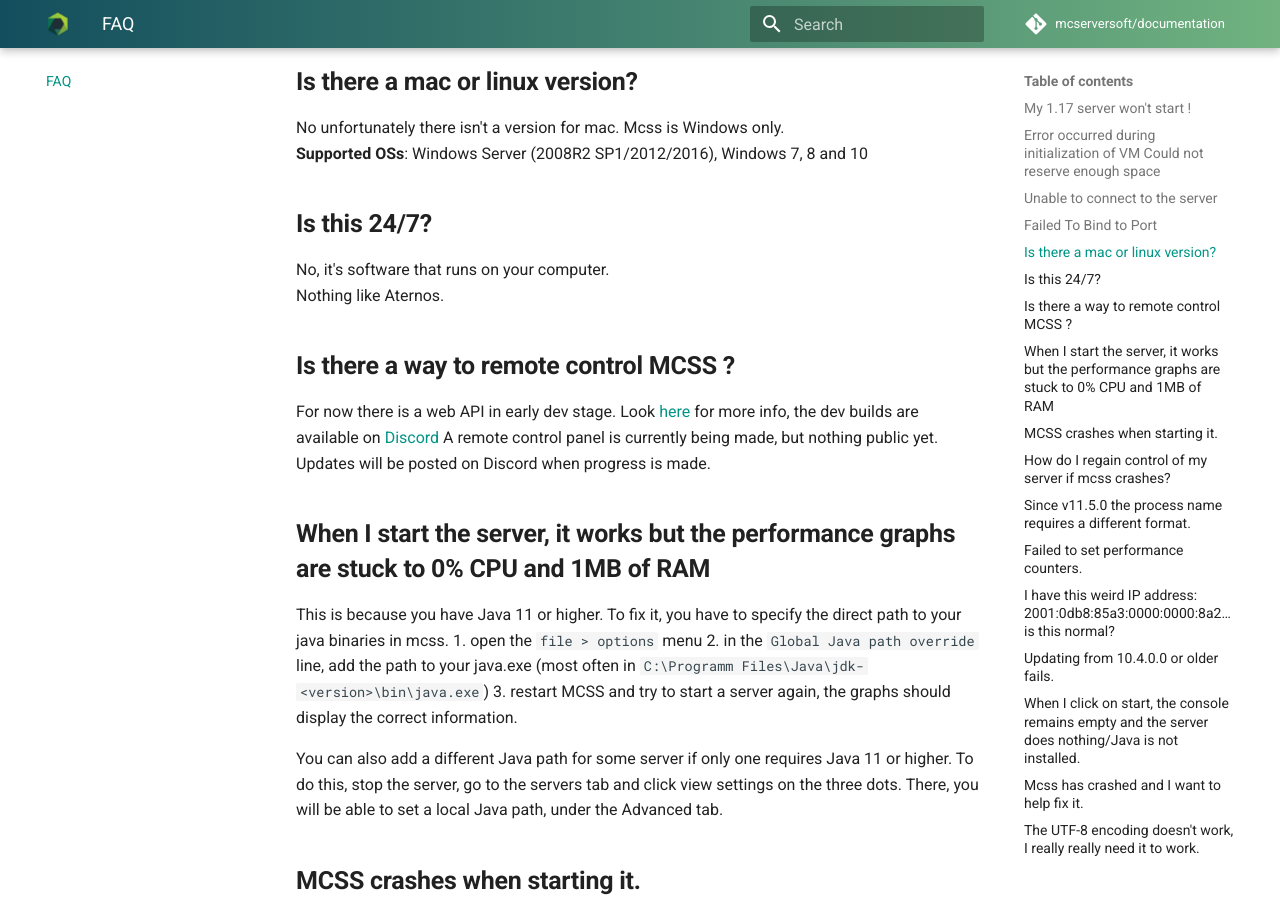
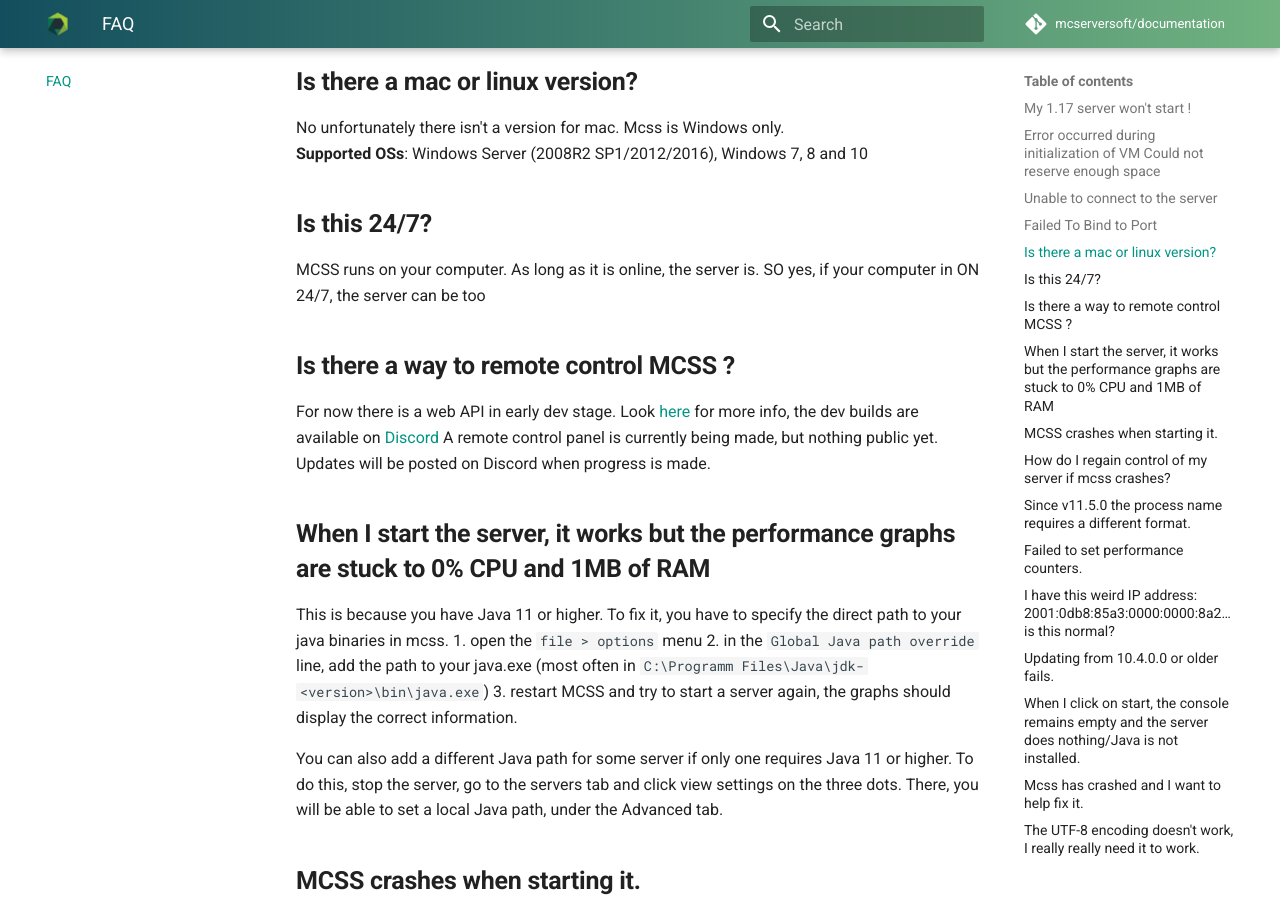
Before and after one commit to mcserversoft/documentation, an MkDocs documentation site: the page built from docs/faq.md, in a window 1280 px wide and 900 px high, scrolled down 1196 px. Built offline with MkDocs 1.6.1 and Material for MkDocs 9.7.7, drawn with Linux system fonts in a browser that asks for light colours; comment, search, counter and statistics services are not loaded.

Commit message:
Update faq.md

```diff
--- a/docs/faq.md
+++ b/docs/faq.md
@@ -44,8 +44,7 @@
 
 ## **Is this 24/7?**
 
-No, it's software that runs on your computer.<br>
-Nothing like Aternos.
+MCSS runs on your computer. As long as it is online, the server is. SO yes, if your computer in ON 24/7, the server can be too
 
 ## **Is there a way to remote control MCSS ?**
 
```
